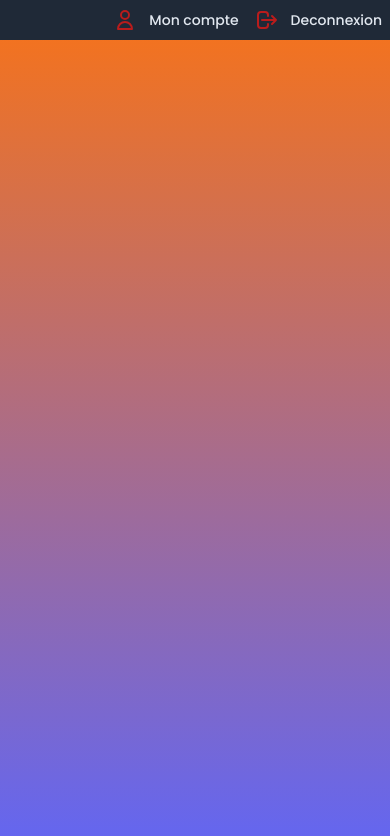
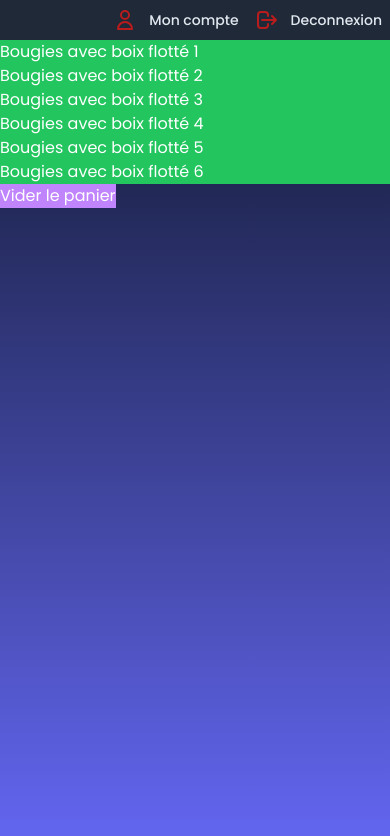
Before and after one commit to Tekdey/creartmarie, a React (Create React App) app in the folder client/: page /panier in a window 390 px wide. Shown: the top 836 px of the page. Built offline with nearby package versions, Linux system fonts and the light colour scheme.

Commit message:
add: modal && eshop cart redux logic

```diff
--- a/client/package.json
+++ b/client/package.json
@@ -3,7 +3,7 @@
   "version": "0.1.0",
   "private": true,
   "dependencies": {
-    "@reduxjs/toolkit": "^1.8.3",
+    "@reduxjs/toolkit": "^1.8.5",
     "@testing-library/jest-dom": "^5.16.5",
     "@testing-library/react": "^13.3.0",
     "@testing-library/user-event": "^13.5.0",
--- a/client/src/App.js
+++ b/client/src/App.js
@@ -1,7 +1,9 @@
+import React from "react";
 import "./_reset.css";
 import "./index.css";
 import Navbar from "./components/navbar/Navbar";
 import Main from "./components/main/Main";
+import Cart from "./components/cart/Cart";
 
 import { Routes, Route } from "react-router-dom";
 
@@ -12,6 +14,7 @@ function App() {
 
       <Routes>
         <Route path="/" element={<Main />} />
+        <Route path="/panier" element={<Cart />} />
       </Routes>
     </>
   );
--- /dev/null
+++ b/client/src/components/cart/Cart.js
@@ -0,0 +1,61 @@
+import React from "react";
+import { useDispatch, useSelector } from "react-redux";
+import { data } from "../../context/index";
+import { addItem, removeItem } from "../../redux/reducer/CartReducer";
+import { openModal } from "../../redux/reducer/CartModalReducer";
+import CartModal from "./CartModal";
+
+const Cart = () => {
+  const dispatch = useDispatch();
+  const { cart, cartModal: modal } = useSelector((state) => state);
+
+  console.log(modal);
+
+  return (
+    <>
+      {modal.isActiv && <CartModal />}
+      <main>
+        <section>
+          <ul className="bg-green-500">
+            {data.map((item) => {
+              return (
+                <li
+                  key={item.id}
+                  className="text-white"
+                  onClick={() => dispatch(addItem(item.id))}
+                >
+                  {item.productName}
+                </li>
+              );
+            })}
+          </ul>
+          <ul className="bg-orange-500">
+            {cart.cartItems.map((item, index) => {
+              return (
+                <li key={index} className="text-white">
+                  {item.productName}
+                  <button
+                    className="text-red-500 bg-white"
+                    onClick={() => dispatch(removeItem(item.id))}
+                  >
+                    delete
+                  </button>
+                </li>
+              );
+            })}
+          </ul>
+          <div>
+            <button
+              onClick={() => dispatch(openModal())}
+              className="bg-purple-400 text-white"
+            >
+              Vider le panier
+            </button>
+          </div>
+        </section>
+      </main>
+    </>
+  );
+};
+
+export default Cart;
--- /dev/null
+++ b/client/src/components/cart/CartModal.js
@@ -0,0 +1,43 @@
+import React from "react";
+import { useDispatch } from "react-redux";
+import { closeModal } from "../../redux/reducer/CartModalReducer";
+import { clearCart } from "../../redux/reducer/CartReducer";
+
+const CartModal = () => {
+  const dispatch = useDispatch();
+  return (
+    <div
+      className="absolute w-full h-full flex justify-center items-center"
+      onClick={() => dispatch(closeModal())}
+    >
+      <form
+        action=""
+        onSubmit={(event) => event.preventDefault()}
+        onClick={(event) => event.stopPropagation()}
+        className="text-white flex justify-center items-center flex-col bg-red-500"
+      >
+        <h3>Voulez-vous vraiment vider votre panier ?</h3>
+        <div>
+          <button
+            onClick={() => {
+              dispatch(clearCart());
+              dispatch(closeModal());
+            }}
+            className="bg-green-500"
+          >
+            Oui
+          </button>
+          <button
+            onClick={() => {
+              dispatch(closeModal());
+            }}
+          >
+            Non
+          </button>
+        </div>
+      </form>
+    </div>
+  );
+};
+
+export default CartModal;
--- a/client/src/components/main/Main.js
+++ b/client/src/components/main/Main.js
@@ -1,4 +1,4 @@
-import React, { useCallback, useEffect, useMemo, useState } from "react";
+import React, { useEffect, useState } from "react";
 import SearchBar from "../navbar/searchBar/SearchBar";
 import CartButton from "../navbar/cartButton/CartButton";
 import CardCollection from "./cardCollection/CardCollection";
@@ -7,47 +7,9 @@ import Carousel from "infinite-react-carousel";
 import { FilledMailIcon, LocationIcon, MailIcon, PhoneIcon } from "../../icons";
 import ContactButton from "../navbar/contactButton/ContactButton";
 import FooterList from "./footerList/FooterList";
+import { data } from "../../context/index";
 
 const Main = () => {
-  const [data, setData] = useState([
-    {
-      productName: "Bougies avec boix flotté 1",
-      image: "Bougies",
-      price: "20",
-      category: "Bougies",
-    },
-    {
-      productName: "Bougies avec boix flotté 2",
-      image: "Bougies",
-      price: "20",
-      category: "Bougies",
-    },
-    {
-      productName: "Bougies avec boix flotté 3",
-      image: "Bougies",
-      price: "20",
-      category: "Bougies",
-    },
-    {
-      productName: "Bougies avec boix flotté 4",
-      image: "Bougies",
-      price: "20",
-      category: "Bougies",
-    },
-    {
-      productName: "Bougies avec boix flotté 5",
-      image: "Bougies",
-      price: "20",
-      category: "Bougies",
-    },
-    {
-      productName: "Bougies avec boix flotté 6",
-      image: "Bougies",
-      price: "20",
-      category: "Bougies",
-    },
-  ]);
-
   const [deviceSize, setDeviceSize] = useState(window.innerWidth);
   const [slideToShow, setSlideToShow] = useState(
     window.innerWidth > 1024 ? 3 : window.innerWidth < 550 ? 1 : 2
@@ -109,7 +71,7 @@ const Main = () => {
               centerMode={true}
               arrows={slideToShow === 1 ? false : true}
             >
-              {data.map((item, index) => {
+              {data?.map((item, index) => {
                 return (
                   <CardBestSeller
                     key={index}
@@ -137,7 +99,7 @@ const Main = () => {
             </h2>
             <form
               action=""
-              className="flex flex-col gap-2 xs:flex-row justify-center sm:w-[500px]"
+              className="flex flex-col gap-2 xs:flex-row justify-center sm:w-[500px] w-[300px]"
             >
               <input
                 type="email"
--- /dev/null
+++ b/client/src/context/index.js
@@ -0,0 +1,44 @@
+export const data = [
+  {
+    id: 1,
+    productName: "Bougies avec boix flotté 1",
+    image: "Bougies",
+    price: "20",
+    category: "Bougies",
+  },
+  {
+    id: 2,
+    productName: "Bougies avec boix flotté 2",
+    image: "Bougies",
+    price: "20",
+    category: "Bougies",
+  },
+  {
+    id: 3,
+    productName: "Bougies avec boix flotté 3",
+    image: "Bougies",
+    price: "20",
+    category: "Bougies",
+  },
+  {
+    id: 4,
+    productName: "Bougies avec boix flotté 4",
+    image: "Bougies",
+    price: "20",
+    category: "Bougies",
+  },
+  {
+    id: 5,
+    productName: "Bougies avec boix flotté 5",
+    image: "Bougies",
+    price: "20",
+    category: "Bougies",
+  },
+  {
+    id: 6,
+    productName: "Bougies avec boix flotté 6",
+    image: "Bougies",
+    price: "20",
+    category: "Bougies",
+  },
+];
--- a/client/src/index.css
+++ b/client/src/index.css
@@ -11,6 +11,6 @@
         @apply h-screen w-screen
     }
     #root{
-        @apply w-screen h-screen overflow-x-hidden bg-gradient-to-t from-indigo-500 to-orange-500
+        @apply w-screen h-screen overflow-x-hidden bg-gradient-to-t from-indigo-500 to-slate-900
     }
 }
--- a/client/src/index.js
+++ b/client/src/index.js
@@ -2,10 +2,14 @@ import React from "react";
 import ReactDOM from "react-dom/client";
 import App from "./App";
 import { BrowserRouter as Router } from "react-router-dom";
+import { Provider } from "react-redux";
+import { store } from "./redux/store";
 
 const root = ReactDOM.createRoot(document.getElementById("root"));
 root.render(
-  <Router>
-    <App />
-  </Router>
+  <Provider store={store}>
+    <Router>
+      <App />
+    </Router>
+  </Provider>
 );
--- /dev/null
+++ b/client/src/redux/reducer/CartModalReducer.js
@@ -0,0 +1,21 @@
+import { createSlice } from "@reduxjs/toolkit";
+
+const initialState = {
+  isActiv: false,
+};
+
+const CartModalReducer = createSlice({
+  name: "cartModal",
+  initialState,
+  reducers: {
+    openModal: (state, actions) => {
+      state.isActiv = true;
+    },
+    closeModal: (state, actions) => {
+      state.isActiv = false;
+    },
+  },
+});
+
+export default CartModalReducer.reducer;
+export const { openModal, closeModal } = CartModalReducer.actions;
--- /dev/null
+++ b/client/src/redux/reducer/CartReducer.js
@@ -0,0 +1,29 @@
+import { createSlice } from "@reduxjs/toolkit";
+import { data } from "../../context/index";
+
+const initialState = {
+  cartItems: [],
+  amout: 0,
+  total: 0,
+  isLoading: false,
+};
+
+export const cartSlice = createSlice({
+  name: "cart",
+  initialState,
+  reducers: {
+    addItem: (state, { payload }) => {
+      const addProduct = data.find((item) => item.id === payload);
+      state.cartItems.push(addProduct);
+    },
+    removeItem: (state, { payload }) => {
+      state.cartItems = state.cartItems.filter((item) => item.id !== payload);
+    },
+    clearCart: (state) => {
+      state.cartItems = [];
+    },
+  },
+});
+
+export default cartSlice.reducer;
+export const { addItem, removeItem, clearCart } = cartSlice.actions;
--- /dev/null
+++ b/client/src/redux/store/index.js
@@ -0,0 +1,10 @@
+import { configureStore } from "@reduxjs/toolkit";
+import cartReducer from "../reducer/CartReducer";
+import cartModalReducer from "../reducer/CartModalReducer";
+
+export const store = configureStore({
+  reducer: {
+    cart: cartReducer,
+    cartModal: cartModalReducer,
+  },
+});
```
Also changed, not shown: 1 other file (tests, documents, lock files or other folders).
